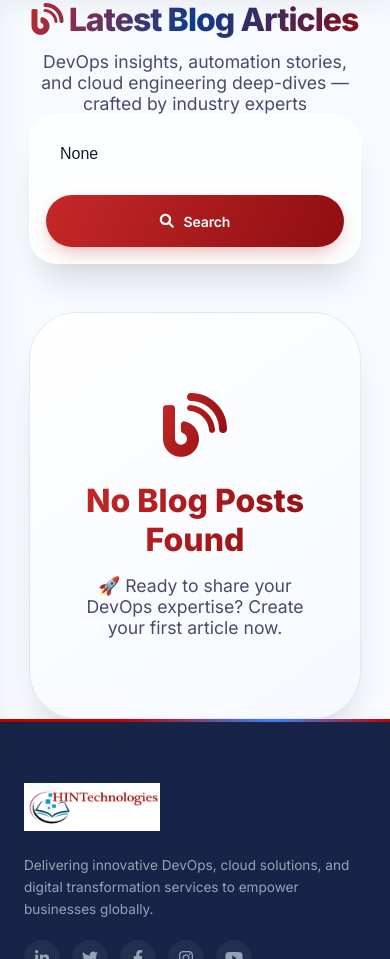
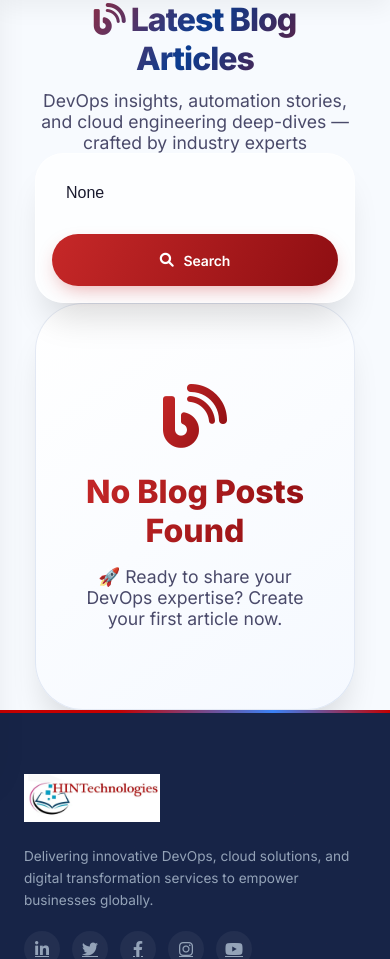
Before and after one commit to vinaykalwala/hintechnologies, a Django app: page /bloglist/ in a window 390 px wide. Shown: the part 65-1024 px from the top of the page. Run offline with Django 5.2, Linux system fonts and the light colour scheme; data that the repository does not hold is empty.

Commit message:
blog list responsive changes

```diff
--- a/templates/blogs/blog_list.html
+++ b/templates/blogs/blog_list.html
@@ -64,82 +64,75 @@
 
     .blog-container {
         max-width: 1400px;
+        width: 100%;
+        margin: auto;
+        padding: 0 50px;
+    }
 
-margin:auto;
+    .blog-row {
+        display: flex;
+        flex-wrap: wrap;
+        margin: 0 -12px;
+    }
 
-padding:
-0 60px;
+    .blog-col,
+    .blog-col-lg-4,
+    .blog-col-lg-6,
+    .blog-col-md-6,
+    .blog-col-md-5,
+    .blog-col-md-7,
+    .blog-col-md-4,
+    .blog-col-12 {
+
+        padding: 0 12px;
 
     }
 
-.blog-row{
-
-display:flex;
-
-flex-wrap:wrap;
-
-margin:
-0 -25px;
-
-}
-.blog-row{
-
-margin:
-0 -15px;
-
-}
-
-.blog-col-lg-4,
-.blog-col-md-6{
-
-padding:
-0 15px;
-
-} .blog-col {
+    .blog-col {
         flex: 1;
-        padding: 0 25px;
+        padding: 0 12px;
     }
 
     .blog-col-lg-4 {
         flex: 0 0 auto;
         width: 33.333%;
-        padding: 0 25px;
+        padding: 0 12px;
     }
 
     .blog-col-lg-6 {
         flex: 0 0 auto;
         width: 50%;
-        padding: 0 25px;
+        padding: 0 12px;
     }
 
     .blog-col-md-6 {
         flex: 0 0 auto;
         width: 50%;
-        padding: 0 25px;
+        padding: 0 12px;
     }
 
     .blog-col-md-5 {
         flex: 0 0 auto;
         width: 41.666%;
-        padding: 0 20px;
+        padding: 0 12px;
     }
 
     .blog-col-md-7 {
         flex: 0 0 auto;
         width: 58.333%;
-        padding: 0 20px;
+        padding: 0 12px;
     }
 
     .blog-col-md-4 {
         flex: 0 0 auto;
         width: 33.333%;
-        padding: 0 20px;
+        padding: 0 12px;
     }
 
     .blog-col-12 {
         flex: 0 0 auto;
         width: 100%;
-        padding: 0 20px;
+        padding: 0 12px;
     }
 
     /* Premium Buttons */
@@ -428,12 +421,6 @@ padding:
         transition: var(--transition-bounce);
         border: 1px solid rgba(255, 255, 255, 0.3);
         position: relative;
-    }.blog-card{
-
-margin-left:10px;
-
-margin-right:10px;
-
     }
 
     .blog-card::before {
@@ -643,7 +630,7 @@ margin-right:10px;
     /* Responsive */
     @media (max-width: 1200px) {
         .blog-container {
-            padding: 0 32px;
+            padding: 0 35px;
         }
 
         .blog-heading {
@@ -684,11 +671,12 @@ margin-right:10px;
         }
 
         .blog-container {
-            padding: 0 24px;
+            padding: 0 18px;
         }
-        .blog-card{
 
-margin:0;
+        .blog-card {
+
+            margin: 0;
 
         }
 
@@ -698,6 +686,23 @@ margin:0;
 
         .form-head h3 {
             font-size: 1.4rem;
+        }
+
+        .blog-row {
+            margin: 0 -8px;
+        }
+
+        .blog-col-md-6,
+        .blog-col-md-5,
+        .blog-col-md-7,
+        .blog-col-md-4,
+        .blog-col-lg-4,
+        .blog-col-lg-6 {
+
+            width: 100%;
+
+            padding: 0 8px;
+
         }
     }
 
@@ -710,73 +715,163 @@ margin:0;
             padding: 24px 20px;
         }
     }
+
     /* ===== BLOG FORM BUTTONS MOBILE FIX ===== */
 
-@media(max-width:768px){
+    @media(max-width:768px) {
 
         /* save + cancel */
 
-    .blog-form-card form > .blog-btn,
-    .blog-form-card form > a{
+        .blog-form-card form>.blog-btn,
+        .blog-form-card form>a {
 
-        width:100%;
+            width: 100%;
 
-        margin:10px 0 0;
+            margin: 10px 0 0;
 
-        justify-content:center;
+            justify-content: center;
         }
 
-    .ms-2{
-        margin-left:0;
+        .ms-2 {
+            margin-left: 0;
         }
 
         /* search section */
 
-    .search-box{
+        .search-box {
 
-        flex-direction:column;
+            flex-direction: column;
 
-        border-radius:28px;
+            border-radius: 28px;
 
-        padding:16px;
+            padding: 16px;
         }
 
-    .search-box input{
+        .search-box input {
 
-        width:100%;
+            width: 100%;
 
-        padding:14px;
+            padding: 14px;
         }
 
-    .search-box button{
+        .search-box button {
 
-        width:100%;
+            width: 100%;
 
-        margin-top:10px;
+            margin-top: 10px;
         }
 
     }
 
     /* EXTRA SMALL */
 
-@media(max-width:480px){
+    @media(max-width:480px) {
 
-    .blog-btn{
+        .blog-btn {
 
-        width:100%;
+            width: 100%;
 
-        min-height:52px;
+            min-height: 52px;
 
-        font-size:14px;
+            font-size: 14px;
         }
 
-    .publish-box{
+        .publish-box {
 
-        flex-wrap:wrap;
+            flex-wrap: wrap;
 
-        justify-content:center;
+            justify-content: center;
 
-        text-align:center;
+            text-align: center;
+        }
+
+
+    }
+
+    @media (max-width:768px) {
+
+        .blog-container {
+            padding-left: 20px !important;
+            padding-right: 20px !important;
+        }
+
+        .blog-form-card {
+            padding: 20px !important;
+        }
+
+    }
+
+    @media (max-width:1300px) {
+
+        .blog-container {
+            max-width: 100%;
+            padding-left: 40px !important;
+            padding-right: 40px !important;
+        }
+
+        .blog-form-card {
+            padding: 28px !important;
+        }
+
+        .blog-row {
+            margin-left: -10px;
+            margin-right: -10px;
+        }
+
+        .blog-col-md-6,
+        .blog-col-md-5,
+        .blog-col-md-7,
+        .blog-col-md-4,
+        .blog-col-lg-4,
+        .blog-col-lg-6,
+        .blog-col-12 {
+
+            padding-left: 10px;
+            padding-right: 10px;
+        }
+
+    }
+
+    @media (max-width:1400px) {
+
+        .blog-container {
+
+            max-width: 100%;
+
+            padding-left: 60px !important;
+
+            padding-right: 60px !important;
+
+        }
+
+        .blog-form-card {
+
+            padding: 30px !important;
+
+        }
+
+    }
+
+    @media (max-width:1366px) {
+
+        .blog-container {
+
+            padding-left: 45px !important;
+
+            padding-right: 45px !important;
+
+        }
+
+    }
+
+    @media (max-width:1200px) {
+
+        .blog-container {
+
+            padding-left: 35px !important;
+
+            padding-right: 35px !important;
+
         }
 
     }
```
Lines whose indentation alone changed are shown as unchanged.
